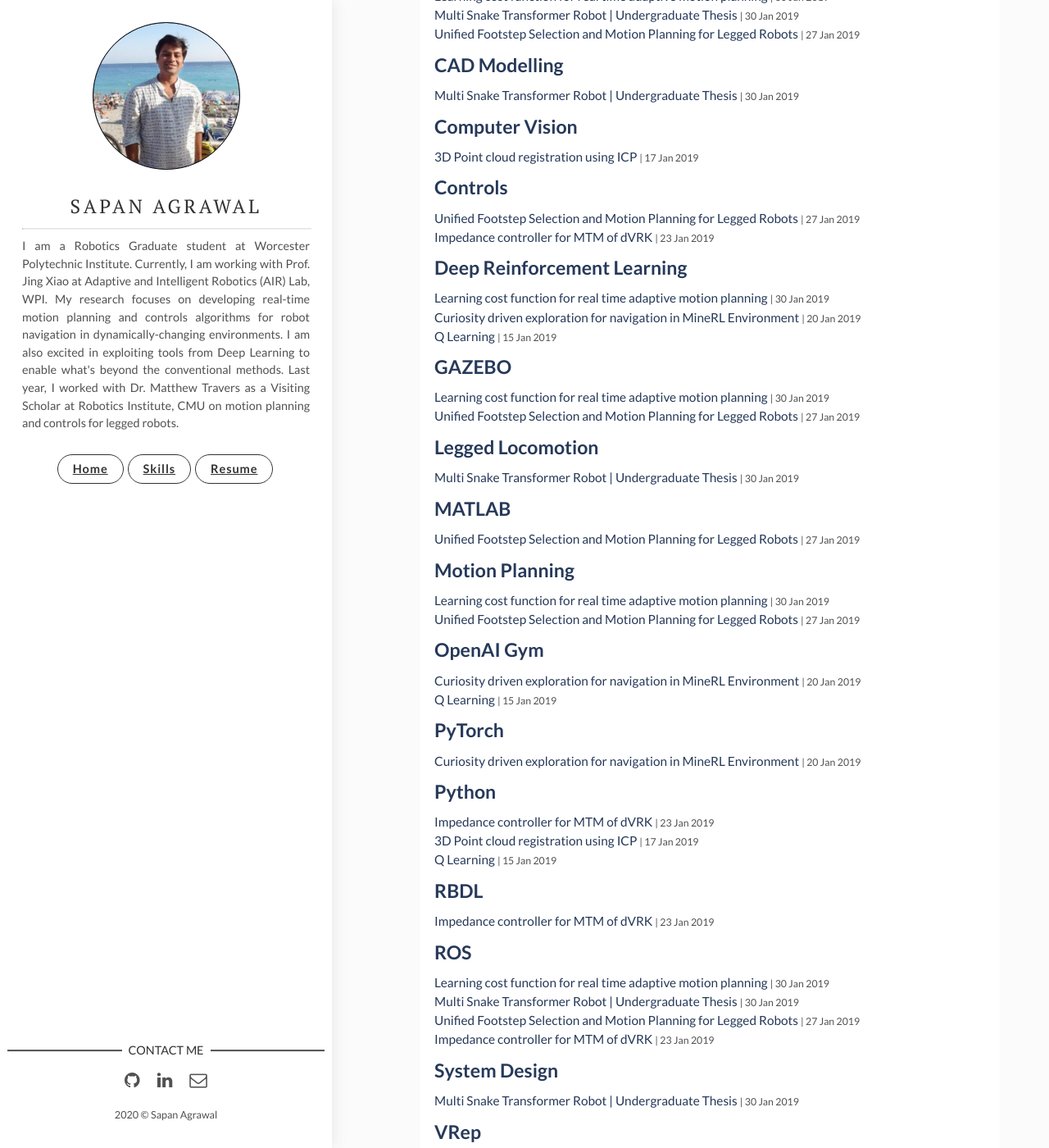
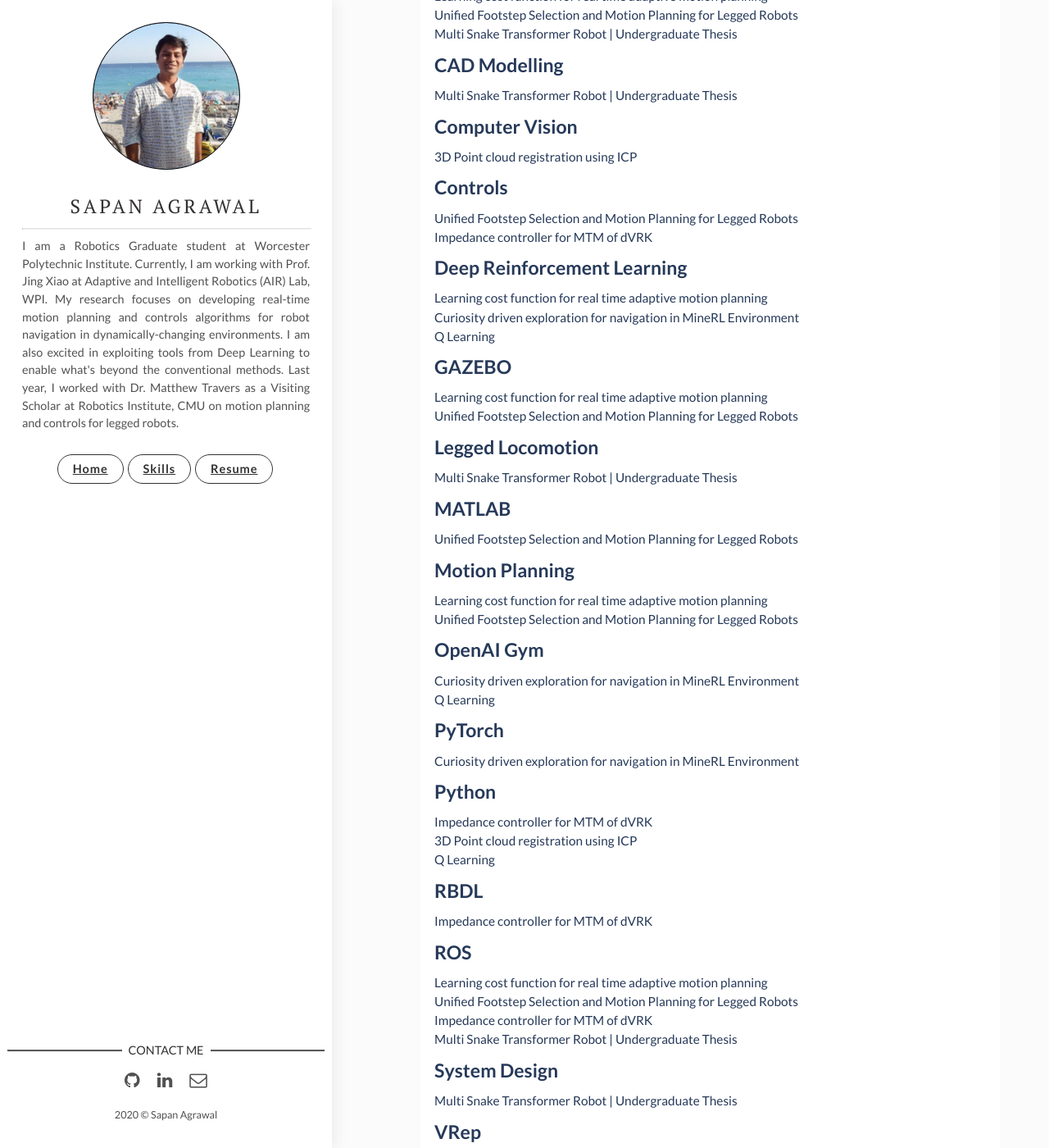
Before and after one commit to sapan-ostic/sapan-ostic.github.io, a Jekyll site: the page built from tags.html, in a window 1280 px wide and 1400 px high, scrolled down 416 px. Shown: the whole window at 82% size. Built offline with Jekyll 4.4.1, drawn with Linux system fonts in a browser that asks for light colours; some of the changed text lies outside the part shown.

Commit message:
general commit

```diff
--- a/_posts/2019-01-22-Multi-Snake-Transformer-Robot-|-Undergraduate-Thesis.markdown
+++ b/_posts/2019-01-22-Multi-Snake-Transformer-Robot-|-Undergraduate-Thesis.markdown
@@ -1,7 +1,7 @@
 ---
 layout: post
 title: Multi Snake Transformer Robot | Undergraduate Thesis
-date: 2019-01-30 13:32:20 +0300
+date: 2019-01-22 13:32:20 +0300
 description: This work lays foundation to the development of modular robotic system that extends the traversing versatility of snake robot to the legged locomotion.
 img:  /msmr/walker.gif # Add image post (optional)
 tags: [System Design, CAD Modelling, Legged Locomotion, ROS, VRep, C++]
--- a/tags.html
+++ b/tags.html
@@ -21,7 +21,7 @@ permalink: /tags/
     {% for post in site.tags[this_word] %}{% if post.title != null %}
     <div class="tag-list">
         <span><a href="{{ site.baseurl }}{{ post.url }}">{{ post.title }}</a></span>
-        <small><span>| {{ post.date | date_to_string }}</span></small>
+        <!-- <small><span>| {{ post.date | date_to_string }}</span></small> -->
     </div>
     {% endif %}{% endfor %}
   {% endfor %}
```
